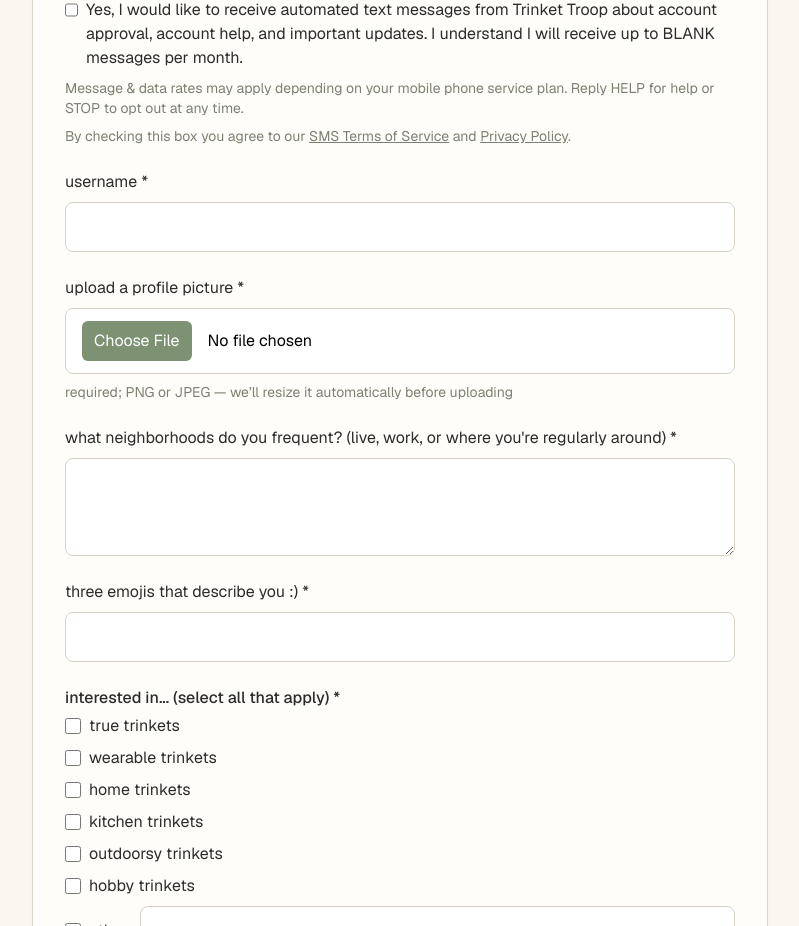
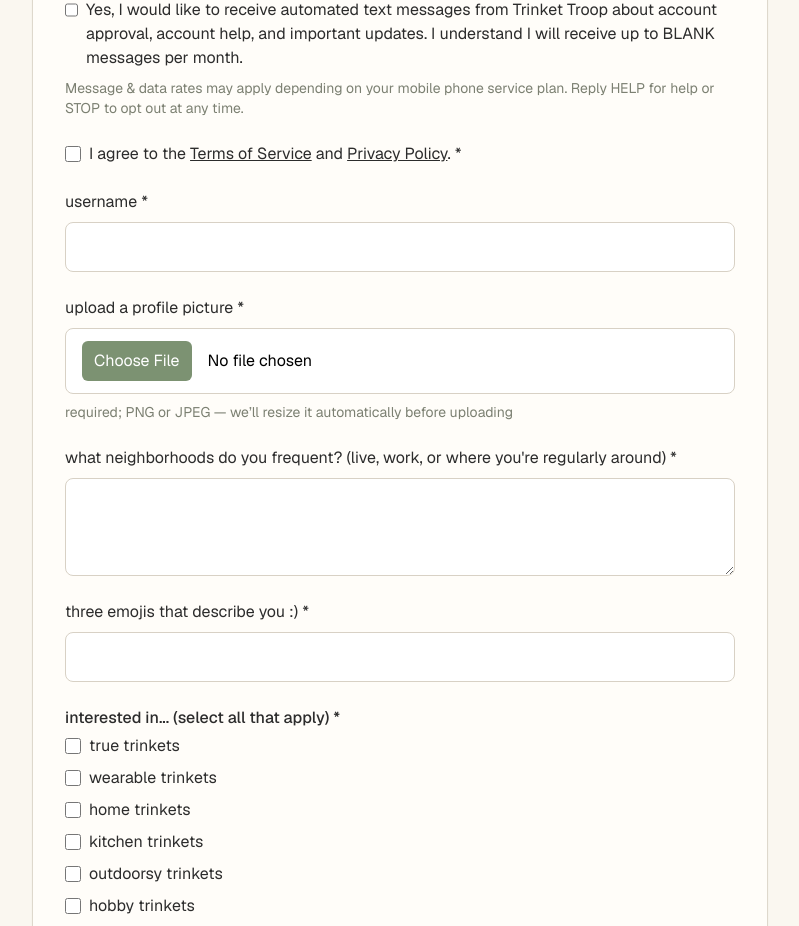
Before and after one commit to Trinket-Troop-LLC/beta, a Next.js app: page /beta/apply in a window 1280 px wide. Shown: the part 1540-2466 px from the top of the page, without its empty margins (240-1039 px from the left). Built offline with nearby package versions, Linux system fonts and the light colour scheme; no server answers; a web font is replaced by a local one.

Commit message:
sms optional, tos required

```diff
--- a/app/(forms)/beta/apply/actions.ts
+++ b/app/(forms)/beta/apply/actions.ts
@@ -50,6 +50,7 @@ const betaApplicationSchema = z
         future_features: z.string().trim().max(3000),
         misc_thoughts: z.string().trim().max(3000),
         sms_consent: z.enum(['true', '']).transform((val) => val === 'true'),
+        tos_consent: z.enum(['true', '']).transform((val) => val === 'true'),
         website: z.string().max(200),
     })
     .superRefine((application, context) => {
@@ -60,11 +61,11 @@ const betaApplicationSchema = z
                 path: ['other_category'],
             })
         }
-        if (!application.sms_consent) {
+        if (!application.tos_consent) {
             context.addIssue({
                 code: 'custom',
-                message: 'Please agree to receive text messages to continue',
-                path: ['sms_consent'],
+                message: 'Please agree to the Terms of Service and Privacy Policy to continue',
+                path: ['tos_consent'],
             })
         }
     })
@@ -103,6 +104,7 @@ export async function submitBetaApplication(formData: FormData): Promise<SubmitR
         future_features: getText(formData, 'future_features'),
         misc_thoughts: getText(formData, 'misc_thoughts'),
         sms_consent: getText(formData, 'sms_consent'),
+        tos_consent: getText(formData, 'tos_consent'),
         website: getText(formData, 'website'),
     })
 
@@ -170,6 +172,7 @@ export async function submitBetaApplication(formData: FormData): Promise<SubmitR
         future_features,
         misc_thoughts,
         sms_consent,
+        tos_consent,
     } = validationFields.data
 
     const { error } = await db.from('applicants').insert({
@@ -190,6 +193,7 @@ export async function submitBetaApplication(formData: FormData): Promise<SubmitR
             misc_thoughts: misc_thoughts || null,
             profile_picture_path: profilePicturePath,
             sms_consent,
+            tos_consent,
         },
     })
 
--- a/app/(forms)/beta/apply/beta-application-form.tsx
+++ b/app/(forms)/beta/apply/beta-application-form.tsx
@@ -185,7 +185,6 @@ export function BetaApplicationForm() {
                                     type="checkbox"
                                     name="sms_consent"
                                     value="true"
-                                    required
                                     className="mt-1 size-4 accent-[#7c9272]"
                                 />
                                 <span>Yes, I would like to receive automated text messages from Trinket Troop
@@ -197,18 +196,31 @@ export function BetaApplicationForm() {
                                 Message &amp; data rates may apply depending on your mobile phone service plan. Reply HELP for help or
                                 STOP to opt out at any time.
                             </p>
-                            <p className="text-sm text-[#7c8072]">
-                                By checking this box you agree to our{' '}
-                                <a href="https://trinkettroop.com/sms-terms" target="_blank" rel="noreferrer" className="underline">
-                                    SMS Terms of Service
-                                </a>{' '}
-                                and{' '}
-                                <a href="https://trinkettroop.com/privacy-policy" target="_blank" rel="noreferrer" className="underline">
-                                    Privacy Policy
-                                </a>
-                                .
-                            </p>
                             <FieldError message={fieldErrors.sms_consent} />
+                        </fieldset>
+
+                        <fieldset className="flex flex-col gap-2 text-[#2c2c2c]">
+                            <label className="flex items-start gap-2">
+                                <input
+                                    type="checkbox"
+                                    name="tos_consent"
+                                    value="true"
+                                    required
+                                    className="mt-1 size-4 accent-[#7c9272]"
+                                />
+                                <span>
+                                    I agree to the{' '}
+                                    <a href="https://trinkettroop.com/sms-terms" target="_blank" rel="noreferrer" className="underline">
+                                        Terms of Service
+                                    </a>{' '}
+                                    and{' '}
+                                    <a href="https://trinkettroop.com/privacy-policy" target="_blank" rel="noreferrer" className="underline">
+                                        Privacy Policy
+                                    </a>
+                                    . *
+                                </span>
+                            </label>
+                            <FieldError message={fieldErrors.tos_consent} />
                         </fieldset>
 
                         <label className={labelClass}>
```
